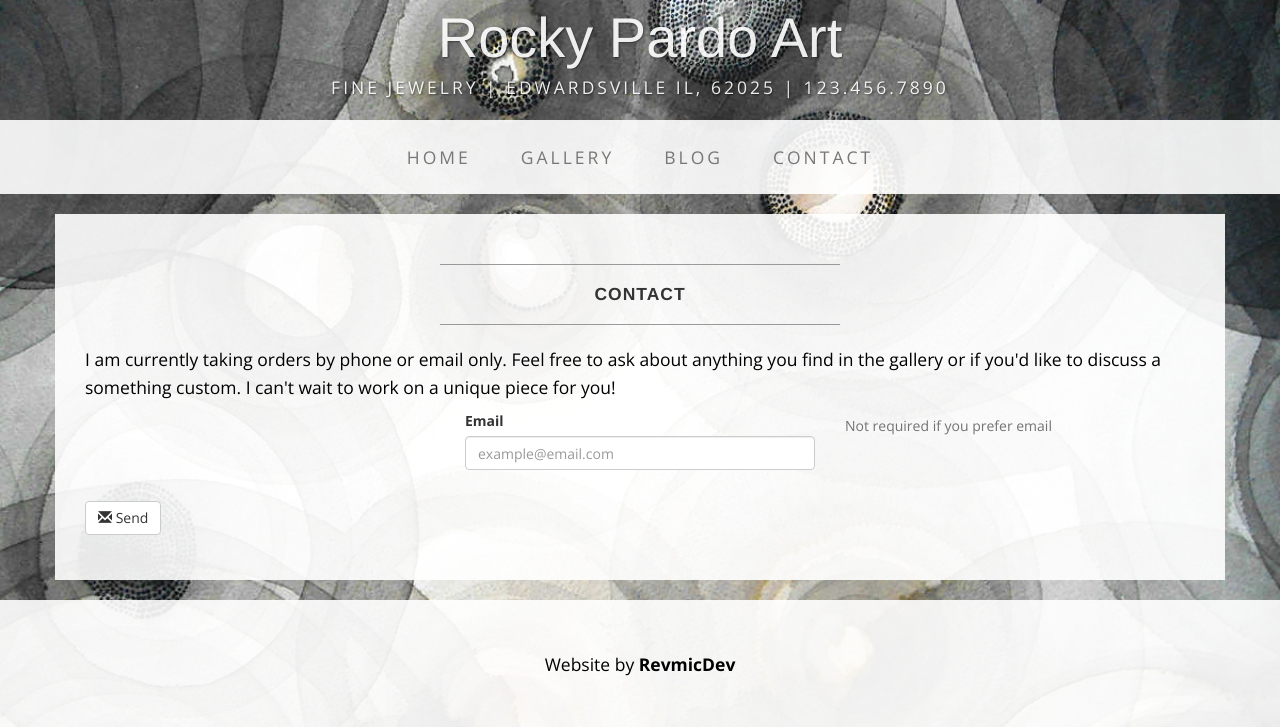
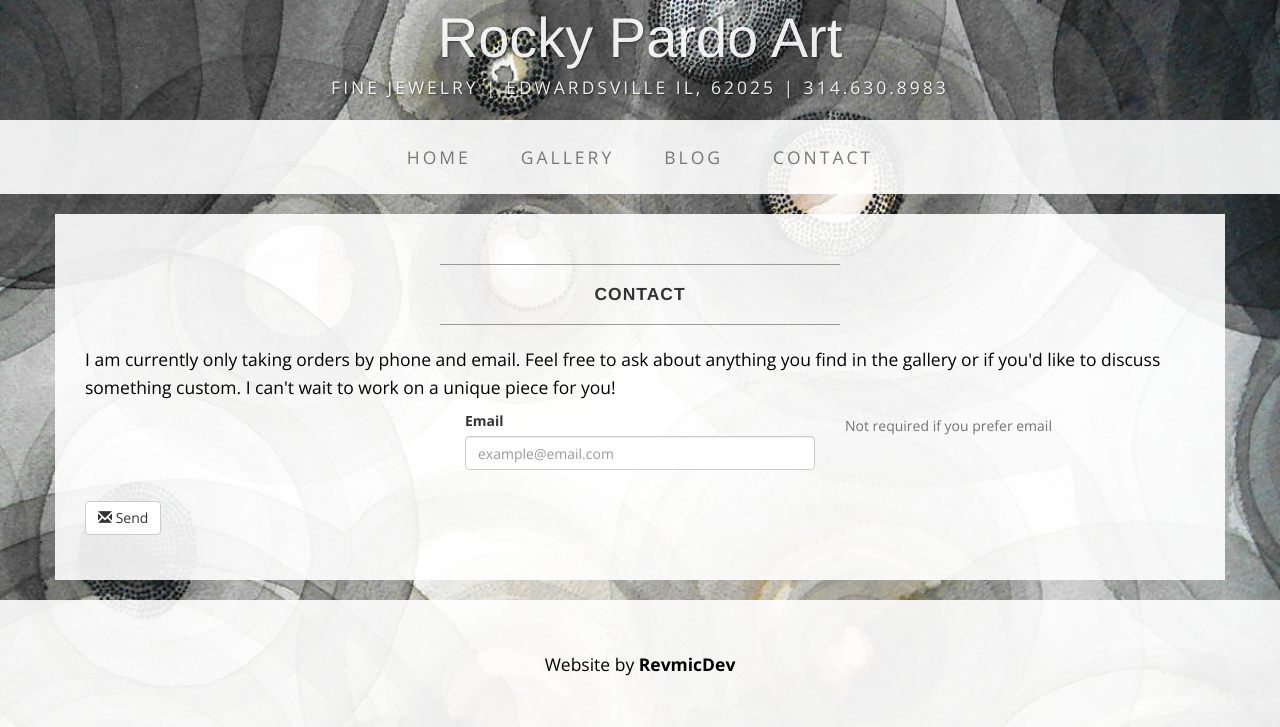
Before and after one commit to revmic/rockyart, a Flask app: template app/templates/contact.html in a window 1280 px wide. Shown: the top 727 px of the page. Run offline with Flask 2, Linux system fonts and the light colour scheme; the template is opened without the code that fills it: values that come from a table or form of the project are taken from there, others are empty; parts of the project's set-up code (start-up, migrations or seed data) failed here and were passed over; some libraries are stand-ins or nearby versions.

Commit message:
Fixed typos. Renamed an image

```diff
--- a/app/templates/base.html
+++ b/app/templates/base.html
@@ -39,7 +39,7 @@
 <body>
 
     <div class="brand heading">Rocky Pardo Art</div>
-    <div class="address-bar heading">Fine Jewelry | Edwardsville IL, 62025 | 123.456.7890</div>
+    <div class="address-bar heading">Fine Jewelry | Edwardsville IL, 62025 | 314.630.8983</div>
 
     <!-- Navigation -->
     <nav class="navbar navbar-default" role="navigation">
--- a/app/templates/contact.html
+++ b/app/templates/contact.html
@@ -8,9 +8,9 @@
             <hr>
             <h2 class="intro-text text-center"><strong>Contact</strong></h2>
             <hr>
-            <p> I am currently taking orders by phone or email only.
+            <p> I am currently only taking orders by phone and email.
                 Feel free to ask about anything you find in the gallery or
-                if you'd like to discuss a something custom. I can't wait to
+                if you'd like to discuss something custom. I can't wait to
                 work on a unique piece for you!
             </p>
             <form id="contactForm" role="form" data-toggle="validator" method="post">
```
Also changed, not shown: 2 other files.
